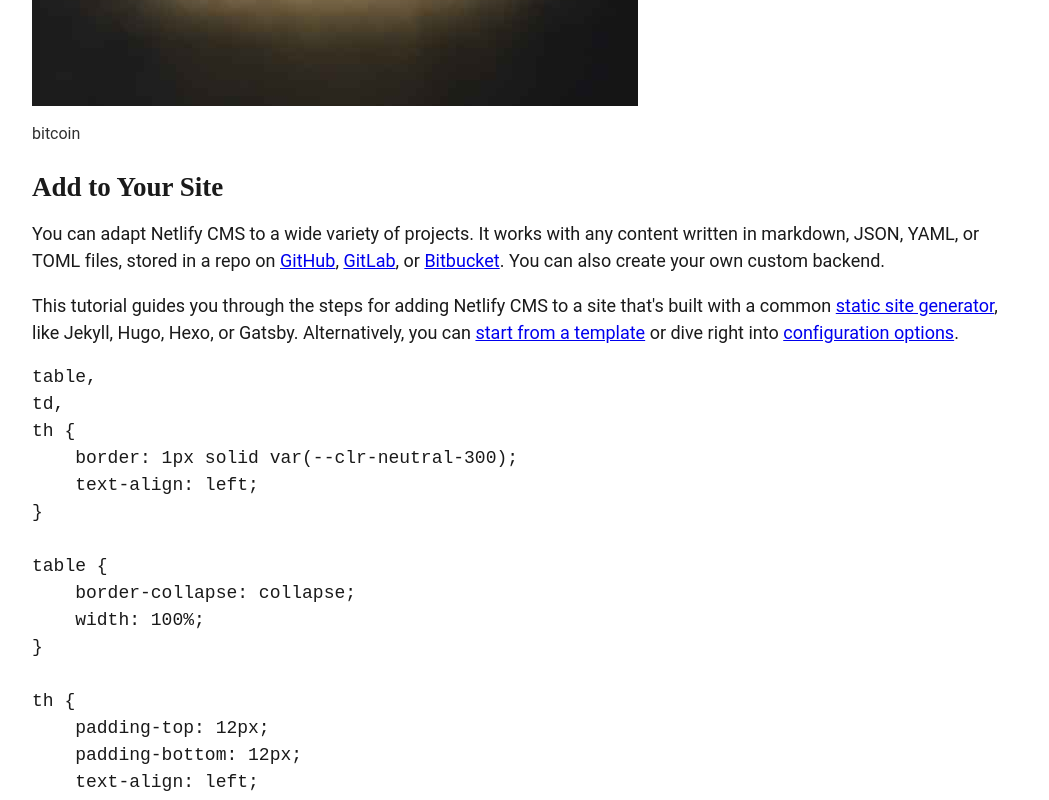
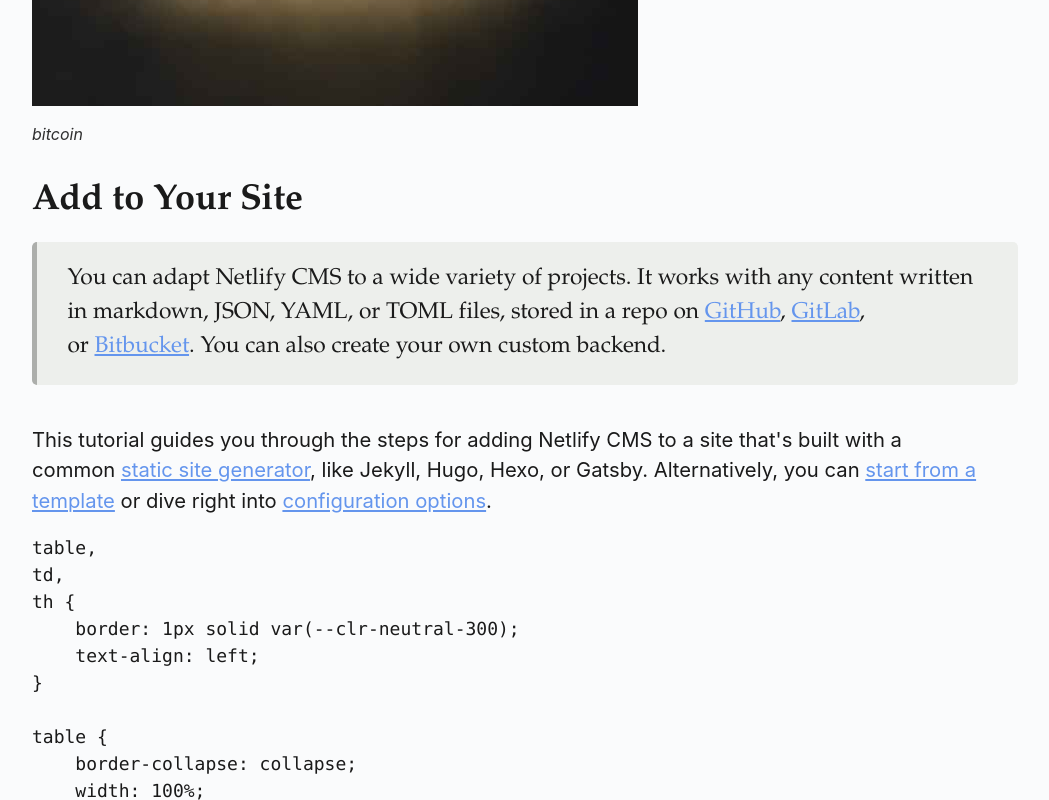
Before and after one commit to dk20tx/JAMStack-blog-site, an Eleventy site: page src/blog/2022-04-09-a-new-entry.md in a window 1280 px wide. Shown: the part 740-1540 px from the top of the page, without its empty margins (115-1164 px from the left). Built offline with nearby package versions, Linux system fonts and the light colour scheme; Eleventy itself is replaced by a stand-in of ours; code samples lack their colours; files that its build step writes are made by us from their sources.

Commit message:
updated styles file

```diff
--- a/src/_includes/base.njk
+++ b/src/_includes/base.njk
@@ -7,6 +7,7 @@
     <meta name="viewport" content="width=device-width, initial-scale=1.0">
     <title>{{ title }}</title>
     <link rel="stylesheet" href="/style.css">
+
     <script defer src="https://identity.netlify.com/v1/netlify-identity-widget.js"></script>
 
 </head>
--- a/src/blog/2022-04-09-a-new-entry.md
+++ b/src/blog/2022-04-09-a-new-entry.md
@@ -12,7 +12,7 @@
 image: /assets/blog/gold-bitcoin.jpg
 imageAlt: bitcoin
 ---
-# Add to Your Site
+## Add to Your Site
 
 > You can adapt Netlify CMS to a wide variety of projects. It works with any content written in markdown, JSON, YAML, or TOML files, stored in a repo on [GitHub](https://github.com/), [GitLab](https://about.gitlab.com/), or [Bitbucket](https://bitbucket.org/). You can also create your own custom backend.
 
--- a/src/style.css
+++ b/src/style.css
@@ -4,8 +4,8 @@
     --fs-500: 1.375rem;
     --fs-600: 1.875rem;
     --fs-700: 2rem;
-    --ff-body: "Roboto", sans-serif;
-    --ff-heading: "Playfair Display", serif;
+    --ff-body: 1em/1.5 "Avenir Next", -apple-system, "Helvetica Neue", Arial, sans-serif;
+    --ff-heading: "Palatino", Georgia, "Times New Roman", serif;
     --fw-400: 400;
     --fw-700: 700;
     --fw-900: 900;
@@ -63,6 +63,100 @@
     margin: 0;
 }
 
+button,
+input,
+select,
+textarea {
+    font-size: 1em;
+}
+
+button,
+input,
+select,
+textarea {
+    border: 0;
+}
+
+
+/* Remove the 300ms tap-delay */
+
+a,
+button,
+input,
+label,
+select,
+textarea {
+    touch-action: manipulation;
+}
+
+a {
+    color: cornflowerblue;
+    transition: color .3s;
+}
+
+h1 {
+    font-size: 2.5em;
+}
+
+h2 {
+    font-size: 2.0em;
+}
+
+h3 {
+    font-size: 1.25em;
+}
+
+h4 {
+    font-size: 1.0em;
+    text-transform: uppercase;
+}
+
+h5 {
+    font-size: 0.875em;
+}
+
+h6 {
+    font-size: 0.8em;
+    text-transform: uppercase;
+}
+
+p {
+    font-size: 1.125em;
+    margin: 0;
+}
+
+p+p {
+    margin-top: 1.5em;
+}
+
+em,
+figcaption,
+i {
+    font-style: italic;
+}
+
+blockquote,
+figure {
+    margin: 2em 0;
+}
+
+blockquote {
+    font-family: Palatino, Georgia, 'Times New Roman', serif;
+    font-size: 1.125em;
+    border-left: .25em solid #acaeab;
+    padding: 1em 1em 1em 1.5em;
+    background: #edefec;
+    border-radius: .25em;
+}
+
+blockquote>* {
+    margin-top: 0;
+}
+
+blockquote :last-child {
+    margin-bottom: 0;
+}
+
 
 /* Remove list styles on ul, ol elements with a list role, which suggests default styling will be removed */
 
@@ -78,6 +172,15 @@
 
 html:focus-within {
     scroll-behavior: smooth;
+}
+
+
+/* Setting fallback defaults for IE */
+
+html {
+    font: 1em/1.5 'Avenir Next', -apple-system, 'Helvetica Neue', Arial, sans-serif;
+    text-rendering: optimizelegibility;
+    background: #fafbfc;
 }
 
 
@@ -101,6 +204,7 @@
 
 img,
 picture {
+    height: auto;
     max-width: 100%;
     display: block;
 }
@@ -157,7 +261,52 @@
 
 section,
 .section {
-    padding: min(10vh, 10em) 0;
+    padding: min(8vh, 10em) 0;
+}
+
+code,
+pre {
+    font-family: Consolas, Monaco, "Courier New", Courier, monospace;
+}
+
+p>code {
+    padding: .125em;
+    background: #edefec;
+    color: black;
+}
+
+blockquote,
+figure {
+    margin: 2em 0;
+}
+
+blockquote {
+    font-family: Palatino, Georgia, 'Times New Roman', serif;
+    font-size: 1.125em;
+    border-left: .25em solid #acaeab;
+    padding: 1em 1em 1em 1.5em;
+    background: #edefec;
+    border-radius: .25em;
+}
+
+blockquote>* {
+    margin-top: 0;
+}
+
+blockquote :last-child {
+    margin-bottom: 0;
+}
+
+@supports(grid-gap: 1em) {
+    figcaption {
+        grid-column: 4 / -4;
+    }
+    .article>blockquote {
+        margin: var(--spacing-half) 0;
+    }
+    blockquote {
+        grid-column: 3 / -3;
+    }
 }
 
 
@@ -204,10 +353,25 @@
 
 .article-title {
     font-size: var(--fs-700);
+    font-family: Palatino, Georgia, 'Times New Roman', serif;
+    max-width: 72rem;
+    /* background: burlywood; */
 }
 
-.section-title {
-    font-size: var(--fs-600);
+@media (max-width: 75em) {
+    .section-title {
+        font-size: var(--fs-600);
+    }
+    article>figure {
+        grid-column: 2 / -2;
+    }
+    img {
+        grid-column: 1 / -1;
+    }
+    figcaption,
+    blockquote {
+        grid-column: 2 / -2;
+    }
 }
 
 
```
